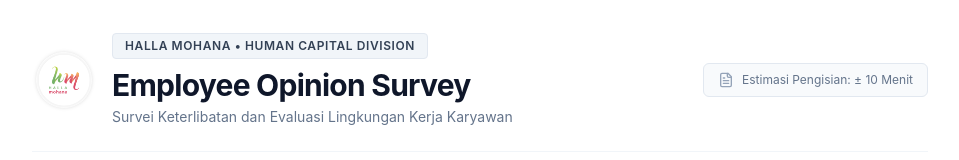
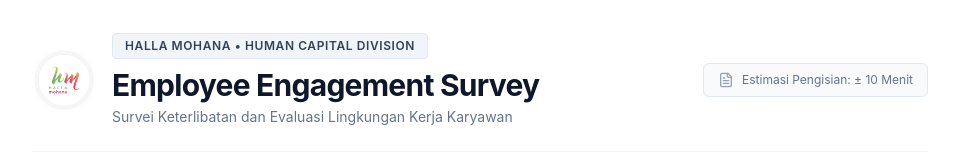
Before and after one commit to it-hallamohana/employee-survey, a Next.js app: page / in a window 1280 px wide. Shown: the top 160 px of the page, without its empty margins (160-1119 px from the left). Built offline with nearby package versions, Linux system fonts and the light colour scheme; no server answers.

Commit message:
Rename title to Employee Engagement Survey

```diff
--- a/src/app/layout.tsx
+++ b/src/app/layout.tsx
@@ -2,7 +2,7 @@ import type { Metadata } from 'next';
 import './globals.css';
 
 export const metadata: Metadata = {
-  title: 'Employee Opinion Survey | Halla Mohana - Human Capital Division',
+  title: 'Employee Engagement Survey | Halla Mohana - Human Capital Division',
   description: 'Aplikasi Survei Keterlibatan Karyawan dan Evaluasi Lingkungan Kerja Internal PT Halla Mohana',
   icons: {
     icon: '/logo-halla-mohana.png',
--- a/src/components/FormHeader.tsx
+++ b/src/components/FormHeader.tsx
@@ -18,7 +18,7 @@ export const FormHeader: React.FC = () => {
                 <span>Halla Mohana &bull; Human Capital Division</span>
               </div>
               <h1 className="text-2xl sm:text-3xl font-bold tracking-tight text-slate-900">
-                Employee Opinion Survey
+                Employee Engagement Survey
               </h1>
               <p className="text-sm text-slate-500 mt-1">
                 Survei Keterlibatan dan Evaluasi Lingkungan Kerja Karyawan
--- a/src/components/SuccessState.tsx
+++ b/src/components/SuccessState.tsx
@@ -18,7 +18,7 @@ export const SuccessState: React.FC<SuccessStateProps> = ({ employeeName }) => {
           Terima Kasih, {employeeName}!
         </h2>
         <p className="text-slate-600 text-sm sm:text-base leading-relaxed">
-          Jawaban dan masukan Anda pada Employee Opinion Survey telah berhasil terkirim dan tersimpan dengan aman dalam database.
+          Jawaban dan masukan Anda pada Employee Engagement Survey telah berhasil terkirim dan tersimpan dengan aman dalam database.
         </p>
       </div>
 
```
